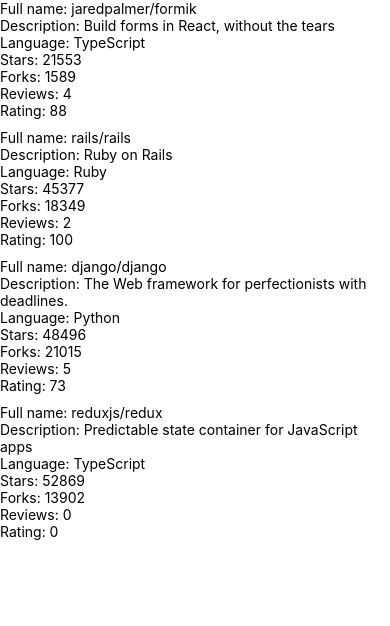
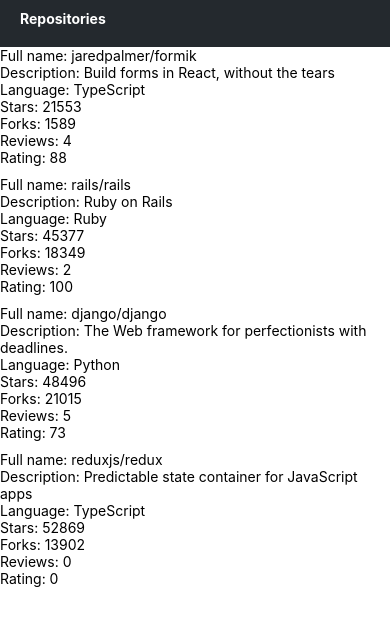
Before and after one commit to johnmal-dev/rate-repo-app, a React Native app: screen / in a window 390 px wide. Shown: the top 626 px of the page. Built offline with nearby package versions, Linux system fonts and the light colour scheme.

Commit message:
complete exercise 10.4 - implement AppBar component and style

```diff
--- /dev/null
+++ b/src/components/AppBar.jsx
@@ -0,0 +1,24 @@
+import { View, StyleSheet } from 'react-native';
+import Constants from 'expo-constants';
+import AppBarButton from './AppBarTab';
+import theme from '../theme';
+
+const styles = StyleSheet.create({
+  container: {
+    paddingTop: Constants.statusBarHeight,
+    backgroundColor: theme.colors.appBarBackground,
+    paddingHorizontal: 10,
+    paddingBottom: 10,
+    flexDirection: 'row',
+  },
+});
+
+const AppBar = () => {
+  return (
+    <View style={styles.container}>
+      <AppBarButton text='Repositories' />
+    </View>
+  );
+};
+
+export default AppBar;
--- /dev/null
+++ b/src/components/AppBarTab.jsx
@@ -0,0 +1,32 @@
+import React from 'react';
+import { Pressable, StyleSheet } from 'react-native';
+import Text from './Text';
+
+const styles = StyleSheet.create({
+  button: {
+    padding: 10,
+    borderRadius: 5,
+  },
+  text: {
+    color: 'white',
+  },
+});
+
+const AppBarButton = ({ text }) => {
+  return (
+    <Pressable style={styles.button}>
+      <Text
+        fontWeight='bold'
+        style={styles.text}
+      >
+        {text}
+      </Text>
+    </Pressable>
+  );
+};
+
+AppBarButton.defaultProps = {
+  text: 'Button',
+};
+
+export default AppBarButton;
--- a/src/components/Main.jsx
+++ b/src/components/Main.jsx
@@ -1,10 +1,10 @@
 import Constants from 'expo-constants';
-import { Text, StyleSheet, View } from 'react-native';
+import { StyleSheet, View } from 'react-native';
+import AppBar from './AppBar';
 import RepositoryList from './RepositoryList';
 
 const styles = StyleSheet.create({
   container: {
-    marginTop: Constants.statusBarHeight,
     flexGrow: 1,
     flexShrink: 1,
   },
@@ -13,6 +13,7 @@
 const Main = () => {
   return (
     <View style={styles.container}>
+      <AppBar />
       <RepositoryList />
     </View>
   );
--- /dev/null
+++ b/src/components/Text.jsx
@@ -0,0 +1,44 @@
+import { Text as NativeText, StyleSheet } from 'react-native';
+
+import theme from '../theme';
+
+const styles = StyleSheet.create({
+  text: {
+    color: theme.colors.textPrimary,
+    fontSize: theme.fontSizes.body,
+    fontFamily: theme.fonts.main,
+    fontWeight: theme.fontWeights.normal,
+  },
+  colorTextSecondary: {
+    color: theme.colors.textSecondary,
+  },
+  colorPrimary: {
+    color: theme.colors.primary,
+  },
+  fontSizeSubheading: {
+    fontSize: theme.fontSizes.subheading,
+  },
+  fontWeightBold: {
+    fontWeight: theme.fontWeights.bold,
+  },
+});
+
+const Text = ({ color, fontSize, fontWeight, style, ...props }) => {
+  const textStyle = [
+    styles.text,
+    color === 'textSecondary' && styles.colorTextSecondary,
+    color === 'primary' && styles.colorPrimary,
+    fontSize === 'subheading' && styles.fontSizeSubheading,
+    fontWeight === 'bold' && styles.fontWeightBold,
+    style,
+  ];
+
+  return (
+    <NativeText
+      style={textStyle}
+      {...props}
+    />
+  );
+};
+
+export default Text;
--- /dev/null
+++ b/src/theme.js
@@ -0,0 +1,21 @@
+const theme = {
+  colors: {
+    textPrimary: '#24292e',
+    textSecondary: '#586069',
+    primary: '#0366d6',
+    appBarBackground: '#24292e',
+  },
+  fontSizes: {
+    body: 14,
+    subheading: 16,
+  },
+  fonts: {
+    main: 'System',
+  },
+  fontWeights: {
+    normal: '400',
+    bold: '700',
+  },
+};
+
+export default theme;
```
